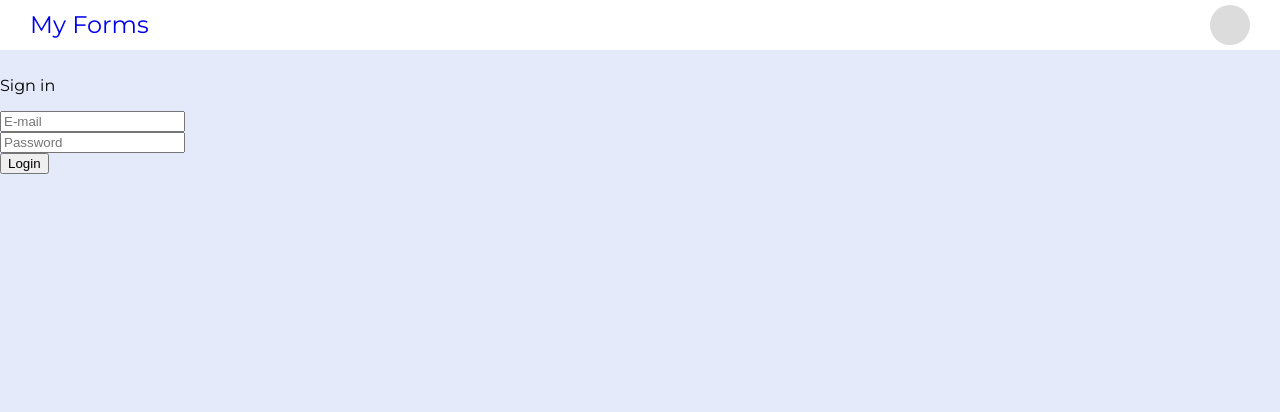
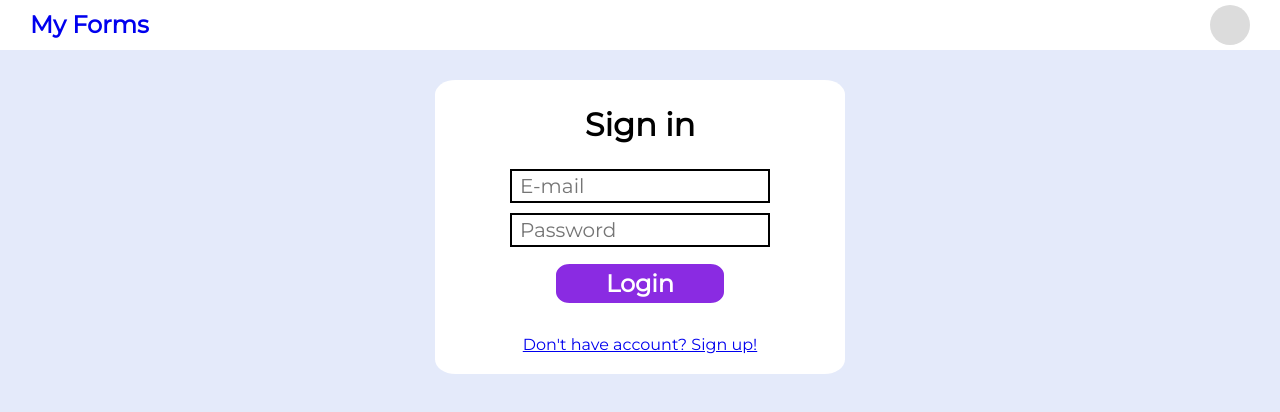
Before and after one commit to kirsider/MyForms, a plain HTML site: page SignIn.html in a window 1280 px wide. Drawn offline with Linux system fonts and the light colour scheme.

Commit message:
ended sign in ui design

```diff
--- a/SignIn.html
+++ b/SignIn.html
@@ -15,13 +15,14 @@
         <a class="account-link" href='/SignIn.html'></a>
     </header>
     <main>
-       <div>
+       <div class="sign-in-box">
            <p>Sign in</p>
-           <form>
+           <form class="sign-in-form">
                <input type="text" name="email" placeholder="E-mail"><br>
                <input type="password" name="password" placeholder="Password"><br>
                <button type="button">Login</button>
            </form>
+           <a href="/SignUp.html">Don't have account? Sign up!</a>
        </div>
     </main>
 </body>
--- a/css/style.css
+++ b/css/style.css
@@ -4,7 +4,7 @@ body {
     background-color: #E4EAFA;
     font-family: 'Montserrat', sans-serif;
     margin: auto;
-    margin-top: 60px;
+    margin-top: 80px;
     align-content: center;
 }
 
@@ -20,6 +20,7 @@ header {
     float: left;
     padding: 10px 30px;
     font-size: 1.5em;
+    font-weight: bolder;
 }
 
 .main-link > a {
@@ -89,3 +90,62 @@ header {
 .grid-wrapper > a:hover {
     border-color: blueviolet;
 }
+
+.sign-in-box {
+    margin: auto;
+    width: fit-content;
+    background-color: white;
+    border-radius: 5%;
+    padding: 20px;
+    text-align: center;
+}
+
+.sign-in-box > p {
+    margin: 5px;
+    font-size: 2em;
+    font-weight: bold;
+}
+
+.sign-in-form {
+    margin: 20px 50px;
+}
+
+.sign-in-form > input {
+    border-color: black;
+    border-style: solid;
+    border-width: 1%;
+    margin: 5px;
+    font-size: 20px;
+    font-family: inherit;
+    padding: 3px 8px;
+}
+
+.sign-in-form > input {
+    outline: none;
+}
+
+.sign-in-form > button {
+    background-color: blueviolet;
+    font-family: inherit;
+    font-size: 24px;
+    margin: 10px;
+    padding: 5px 50px;
+    font-weight: bolder;
+    border-radius: 9%/30%;
+    border-style: solid;
+    border-color: white;
+    color: white;
+    transition: background-color 0.2s ease-out;
+}
+
+.sign-in-form > button:hover {
+    background-color: #5A189A;
+}
+
+.sign-in-form > button:focus {
+    outline: none;
+}
+
+.sign-in-form > button:active {
+    background-color: #3C096C;
+}
```
